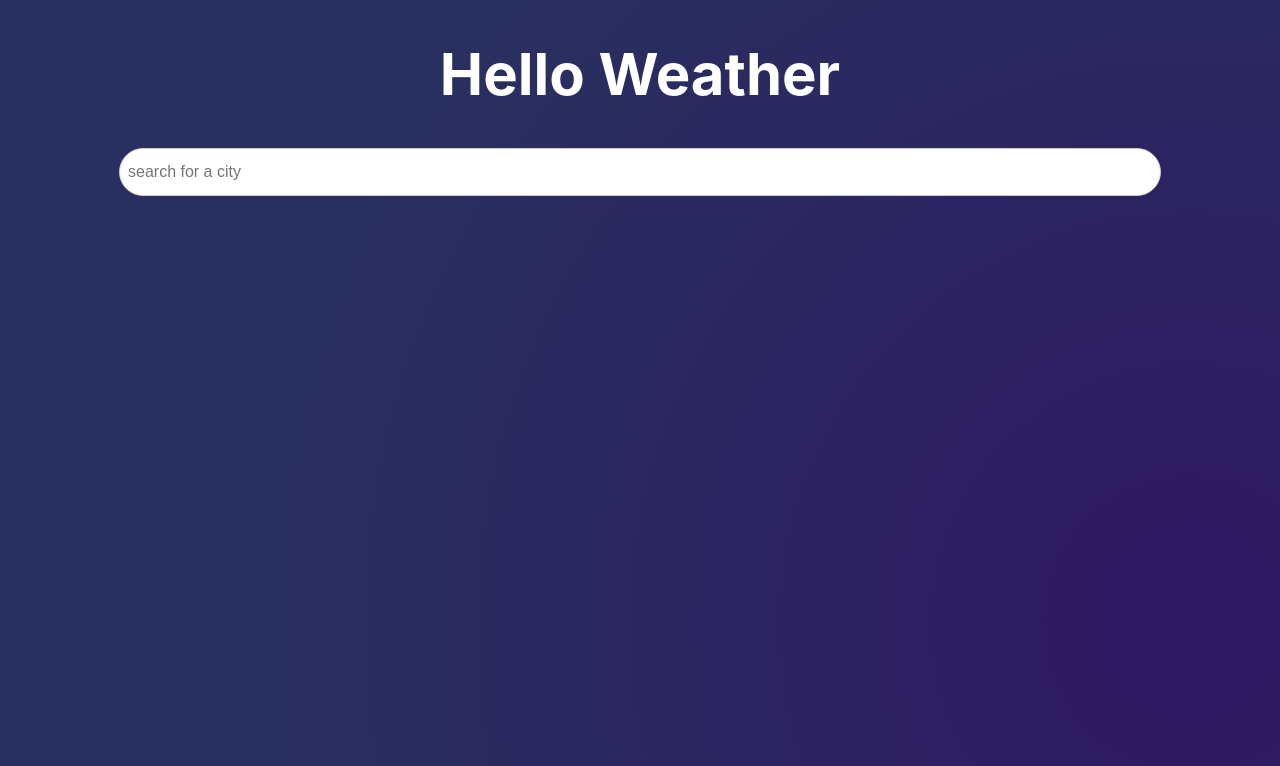
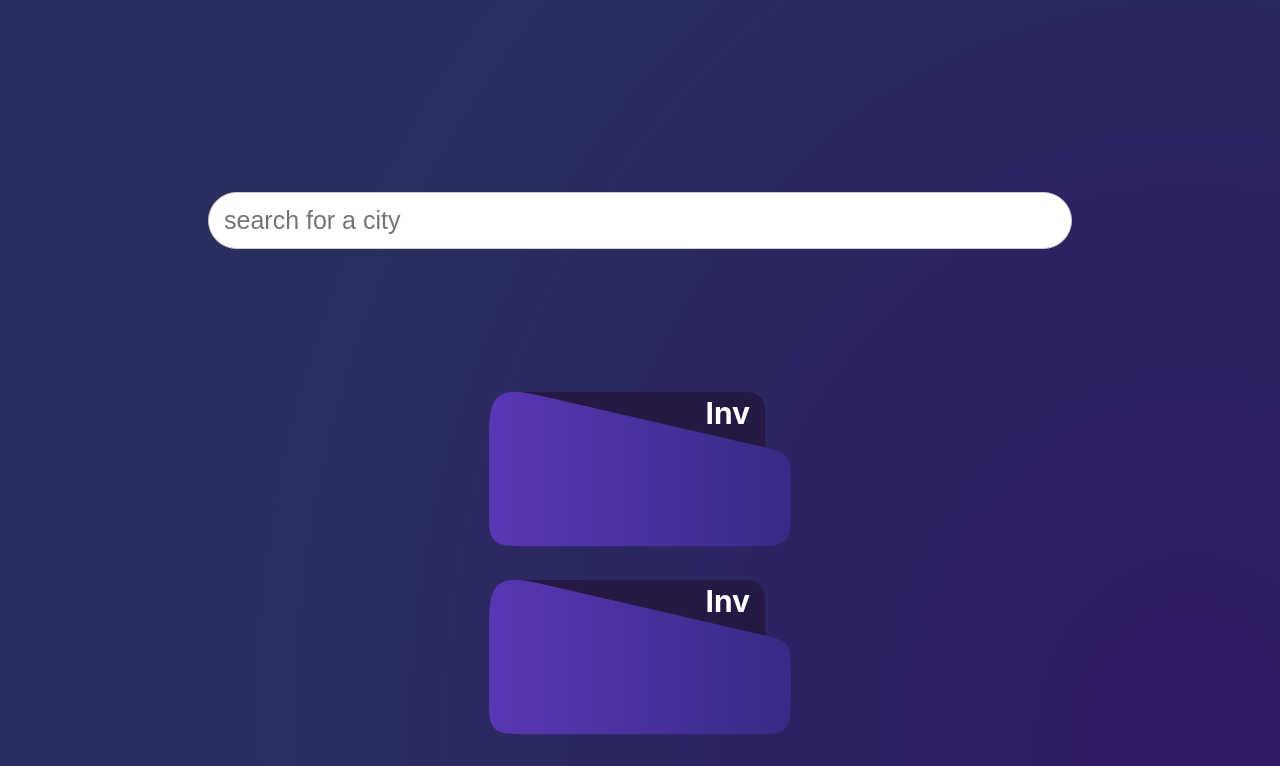
Before and after one commit to tibo35/Weather-App, a React (Create React App) app: page / in a window 1280 px wide. Shown: the top 766 px of the page. Built offline with nearby package versions, Linux system fonts and the light colour scheme; a web font is replaced by a local one.

Commit message:
UI card, fetching messages

```diff
--- a/src/App.js
+++ b/src/App.js
@@ -5,7 +5,7 @@ import "./App.css";
 function App() {
   return (
     <div>
-      <h1>Hello Weather</h1>
+      <h1></h1>
       <WeatherAndForecast />
     </div>
   );
--- a/src/Cards/CardWeather.css
+++ b/src/Cards/CardWeather.css
@@ -2,7 +2,6 @@
   display: flex;
   flex-direction: column;
   align-items: center;
-  animation: shake 0.82s cubic-bezier(0.36, 0.07, 0.19, 0.97) both;
   transform: translate3d(0, 0, 0);
   backface-visibility: hidden;
   perspective: 1000px;
@@ -38,49 +37,22 @@
   height: 0;
   margin-left: -10%;
 }
-@keyframes shake {
-  10%,
-  90% {
-    transform: translate3d(-1px, 0, 0);
-  }
 
-  20%,
-  80% {
-    transform: translate3d(2px, 0, 0);
-  }
-
-  30%,
-  50%,
-  70% {
-    transform: translate3d(-4px, 0, 0);
-  }
-
-  40%,
-  60% {
-    transform: translate3d(4px, 0, 0);
-  }
-}
-
-.plus-btn:active {
-  animation: shake 0.82s cubic-bezier(0.36, 0.07, 0.19, 0.97) both;
-  transform: translate3d(0, 0, 0);
-  backface-visibility: hidden;
-  perspective: 1000px;
-}
 .weather-container {
   position: relative;
 }
 .day {
   position: absolute;
-  border-radius: 28px;
-  top: 7%;
-  left: 2px;
-  width: 119px;
+  border-radius: 17px;
+  top: 8%;
+  left: 5px;
+  width: 75px;
   background-color: #251943;
-  padding-left: 60%;
+  padding-left: 65%;
   padding-top: 1%;
   padding-bottom: 25%;
   font-size: 30px;
+  font-weight: bold;
   opacity: 1;
   transition: opacity 0.6s ease, transform 0.3s ease;
   pointer-events: none;
--- a/src/Cards/CardWeather.js
+++ b/src/Cards/CardWeather.js
@@ -11,7 +11,11 @@ function CardWeather({
 }) {
   const dayOfWeek = new Date(date).toLocaleDateString("en-US", {
     weekday: "long",
+    year: "numeric",
+    month: "long",
+    day: "numeric",
   });
+
   const dayOfWeekStg = dayOfWeek.slice(0, 3);
 
   return (
@@ -28,8 +32,8 @@ function CardWeather({
             fill="url(#paint0_linear_503_87)"
           />
           <image
-            x="140"
-            y="15"
+            x="190"
+            y="50"
             width="130"
             height="130"
             href={conditionIcon}
@@ -37,7 +41,7 @@ function CardWeather({
           />
 
           <text x="20" y="70" className="weather-temperature">
-            {temperature}°C
+            {temperature}
           </text>
           <text x="20" y="100" className="weather-location">
             {location}
--- a/src/FetchWeather/FetchWeather.js
+++ b/src/FetchWeather/FetchWeather.js
@@ -4,15 +4,18 @@ import InputLocation from "../InputLocation/InputLocation";
 
 function FetchWeather() {
   const [weather, setWeather] = useState(null);
-  const [forecast, setForecast] = useState(null);
   const [city, setCity] = useState("");
   const [error, setError] = useState(null);
+  const [isDayTime, setIsDayTime] = useState(true);
+  const [forecast, setForecast] = useState([null, null, null]);
+  const [isLoading, setIsLoading] = useState(true);
 
   const handleInputChange = (e) => {
     setCity(e.target.value);
   };
 
   const fetchWeather = () => {
+    setIsLoading(true);
     const apiKey = "c0831124734b465d822110954231207";
     const currentWeatherUrl = `http://api.weatherapi.com/v1/current.json?key=${apiKey}&q=${city}`;
     const forecastUrl = `http://api.weatherapi.com/v1/forecast.json?key=${apiKey}&q=${city}&days=3`;
@@ -25,11 +28,11 @@ function FetchWeather() {
         ]);
       })
       .then(([currentWeatherData, forecastData]) => {
+        setIsLoading(false);
         console.log(currentWeatherData); // Log the current weather API response for debugging
         console.log(forecastData); // Log the forecast API response for debugging
 
         if (currentWeatherData.error) {
-          setError(currentWeatherData.error.message);
           setWeather(null);
         } else {
           setWeather(currentWeatherData);
@@ -37,12 +40,22 @@ function FetchWeather() {
         }
 
         if (forecastData.error) {
-          setForecast(null);
+          setForecast(null); // reset to empty forecast if there's an error
         } else {
+          const today = new Date(currentWeatherData.location.localtime)
+            .toISOString()
+            .split("T")[0];
+
+          forecastData.forecast.forecastday =
+            forecastData.forecast.forecastday.filter(
+              (day) => day.date !== today
+            );
+
           setForecast(forecastData);
         }
       })
       .catch((error) => {
+        setIsLoading(false);
         console.log(error);
         setError("An error occurred while fetching the weather data.");
         setWeather(null);
@@ -64,15 +77,26 @@ function FetchWeather() {
         <div>
           <CardWeather
             date={weather.location.localtime}
-            temperature={weather.current.temp_c}
+            temperature={
+              isDayTime ? weather.current.temp_c : weather.current.temp_n
+            }
             location={weather.location.name}
-            condition={weather.current.condition.text}
-            conditionIcon={weather.current.condition.icon}
-            isDayTime={weather.current.is_day}
+            condition={
+              isDayTime
+                ? weather.current.condition.text
+                : weather.current.condition_n.text
+            }
+            conditionIcon={
+              isDayTime
+                ? weather.current.condition.icon
+                : weather.current.condition_n.icon
+            }
+            isDayTime={isDayTime}
           />
           <div>
             {forecast.forecast.forecastday.map((day) => (
               <CardWeather
+                key={day.date_epoch}
                 date={day.date}
                 temperature={day.day.avgtemp_c}
                 location={weather.location.name}
@@ -84,6 +108,12 @@ function FetchWeather() {
           </div>
         </div>
       )}
+      <div>
+        {/* Render 3 empty cards unconditionally */}
+        {[...Array(3)].map((_, index) => (
+          <CardWeather key={index} />
+        ))}
+      </div>
     </div>
   );
 }
--- a/src/InputLocation/InputLocation.css
+++ b/src/InputLocation/InputLocation.css
@@ -1,5 +1,6 @@
 .input-container {
   margin-bottom: 10%;
+  margin-top: 15%;
   display: flex;
   flex-direction: column;
   width: 100%;
@@ -12,12 +13,13 @@
 }
 
 .input {
-  padding: 8px;
+  padding: 15px;
   font-size: 16px;
   border: 1px solid #ccc;
   border-radius: 30px;
-  width: 80%;
-  height: 30px;
+  width: 65%;
+  height: 25px;
+  font-size: 25px;
   transition: all 0.2s ease; /* Add this line */
 }
 .input:hover,
```
